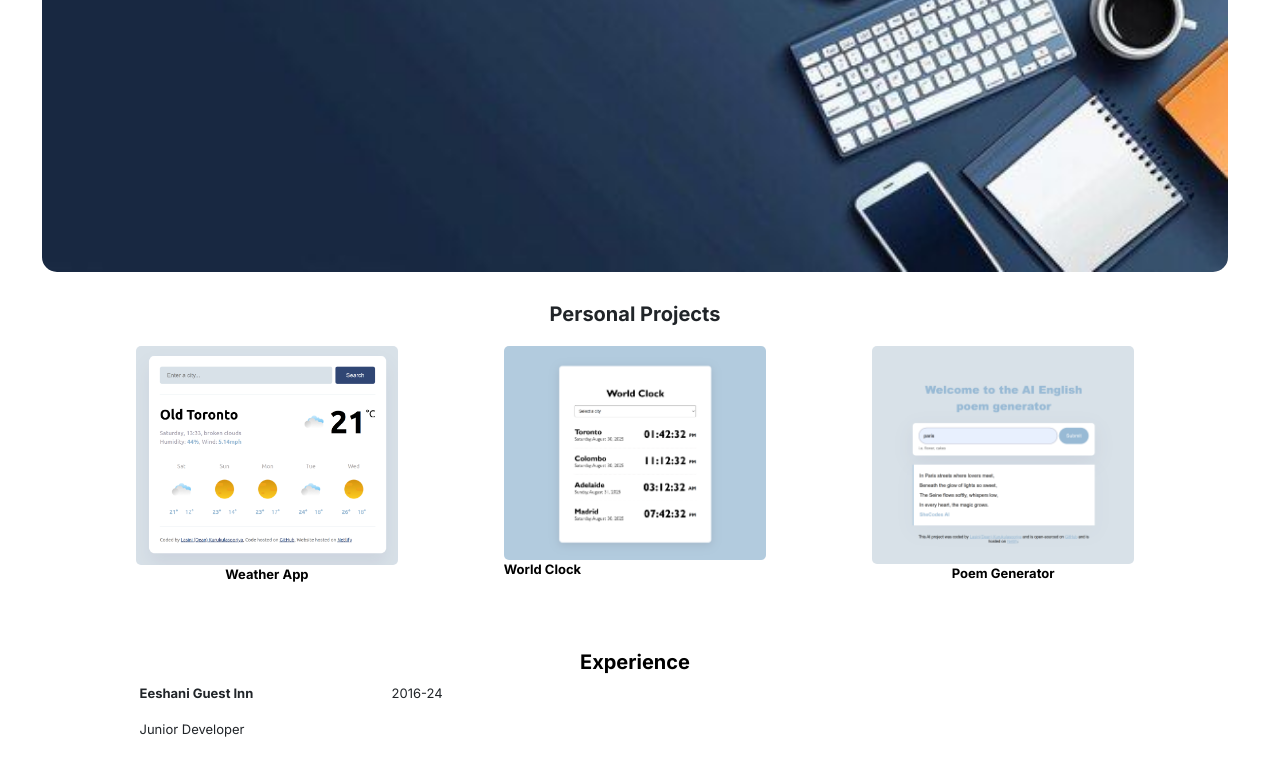
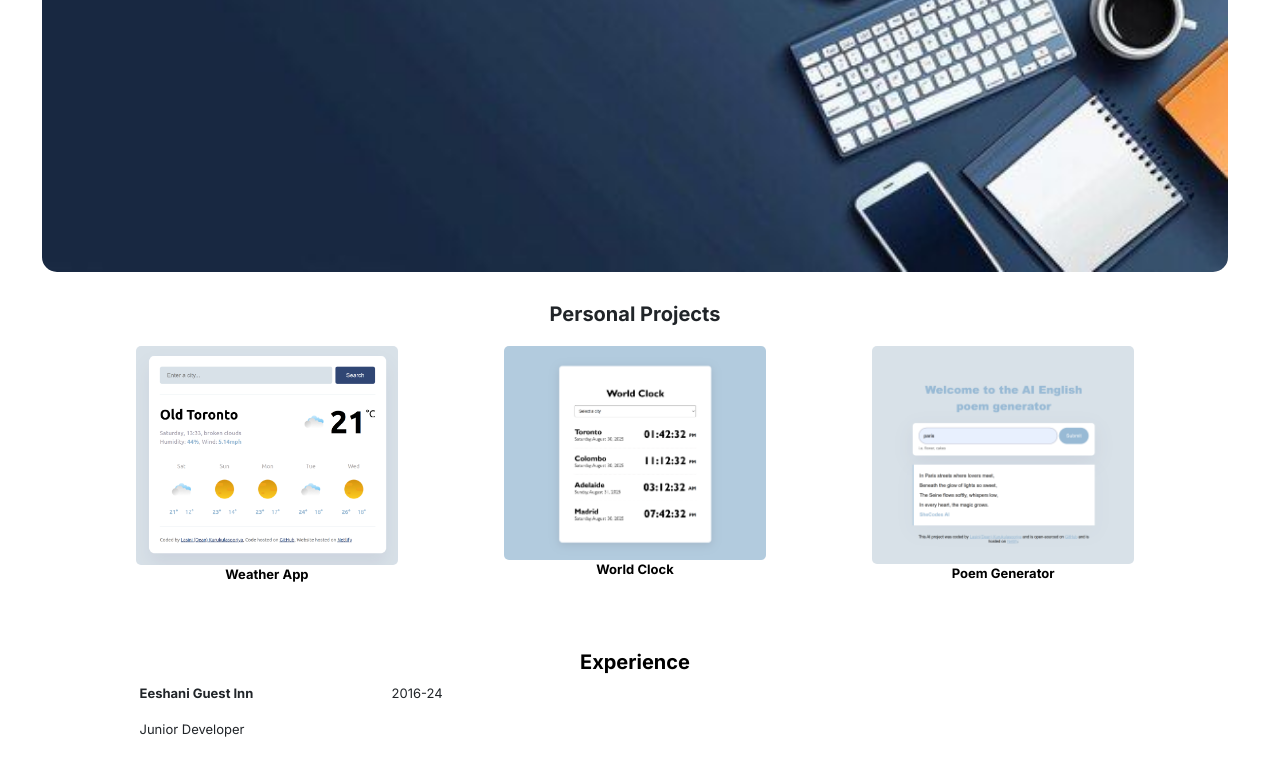
Before and after one commit to dean1022/deanlucianvoss, a React (Vite) app: page / in a window 1280 px wide. Shown: the part 551-1308 px from the top of the page. Built offline with nearby package versions, Linux system fonts and the light colour scheme.

Commit message:
centered the phrase world clock in home page

```diff
--- a/src/pages/Home.jsx
+++ b/src/pages/Home.jsx
@@ -32,7 +32,7 @@ export default function Home() {
 
         <h5 className="centerLine">Personal Projects</h5>
         <div className="row d-flex justify-content-evenly projects">
-          <div className="project1 col-sm-3">
+          <div className="project1 col-sm-3 centerLine">
             <Link to="/projects">
               <img
                 src={weatherApp}
@@ -42,7 +42,7 @@ export default function Home() {
               <p>Weather App</p>
             </Link>
           </div>
-          <div className="project2 col-sm-3">
+          <div className="project2 col-sm-3 centerLine">
             <Link to="/projects">
               <img
                 src={worldClock}
```
